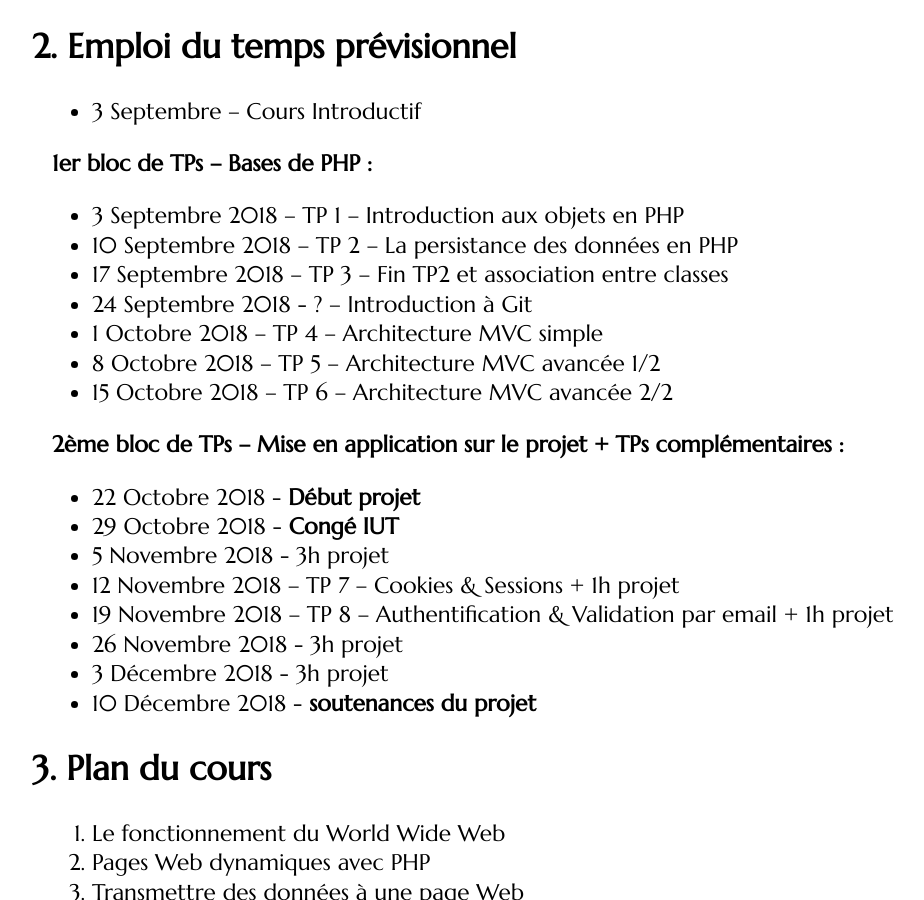
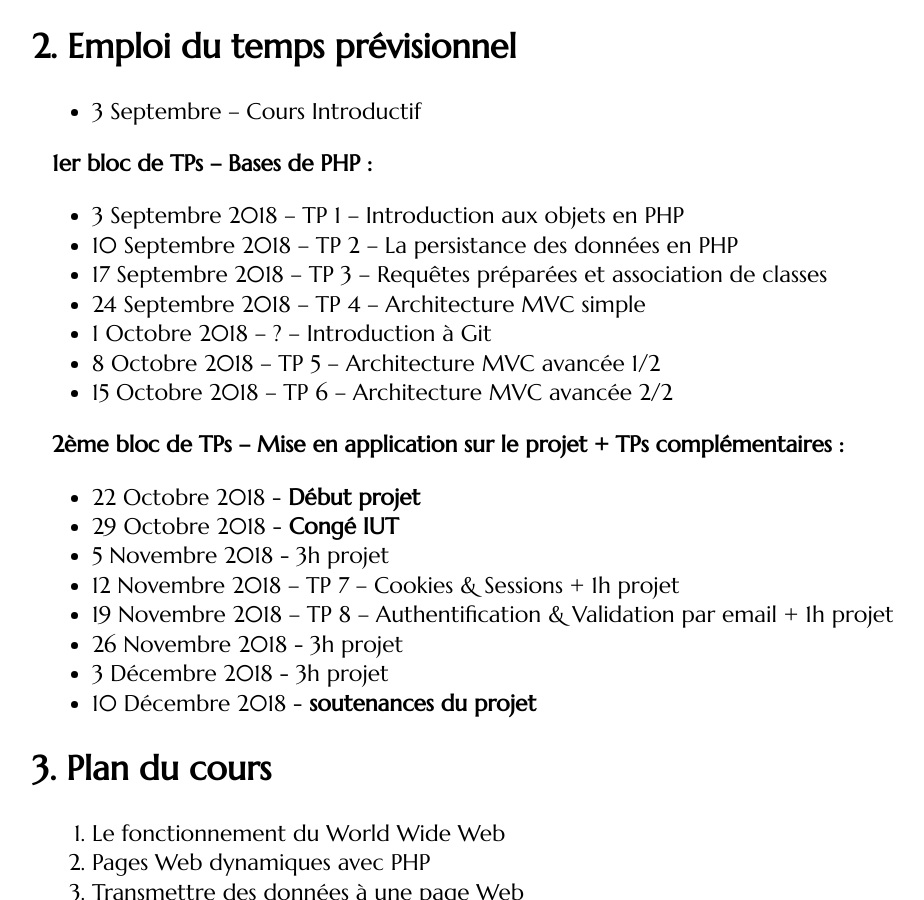
Before and after one commit to romainlebreton/R3.01-DeveloppementWeb, a Jekyll site: the page built from classes/class1.md, in a window 1280 px wide and 900 px high, scrolled down 729 px. Shown: the whole window, without its empty margins (54-978 px from the left). Built offline with Jekyll 4.4.1, drawn with Linux system fonts in a browser that asks for light colours; some web fonts are replaced.

Commit message:
Changement programme provisoire

```diff
--- a/classes/class1.md
+++ b/classes/class1.md
@@ -47,9 +47,9 @@ Voir quand intégrer la séance Git
 
 * 3  Septembre 2018 – TP 1 – Introduction aux objets en PHP
 * 10 Septembre 2018 – TP 2 – La persistance des données en PHP
-* 17 Septembre 2018 – TP 3 – Fin TP2 et association entre classes
-* 24 Septembre 2018 -   ?  – Introduction à Git
-* 1 Octobre   2018 – TP 4 – Architecture MVC simple
+* 17 Septembre 2018 – TP 3 – Requêtes préparées et association de classes
+* 24 Septembre 2018 – TP 4 – Architecture MVC simple
+* 1 Octobre   2018 –   ?  – Introduction à Git
 * 8 Octobre   2018 – TP 5 – Architecture MVC avancée 1/2
 * 15 Octobre   2018 – TP 6 – Architecture MVC avancée 2/2
 
```
